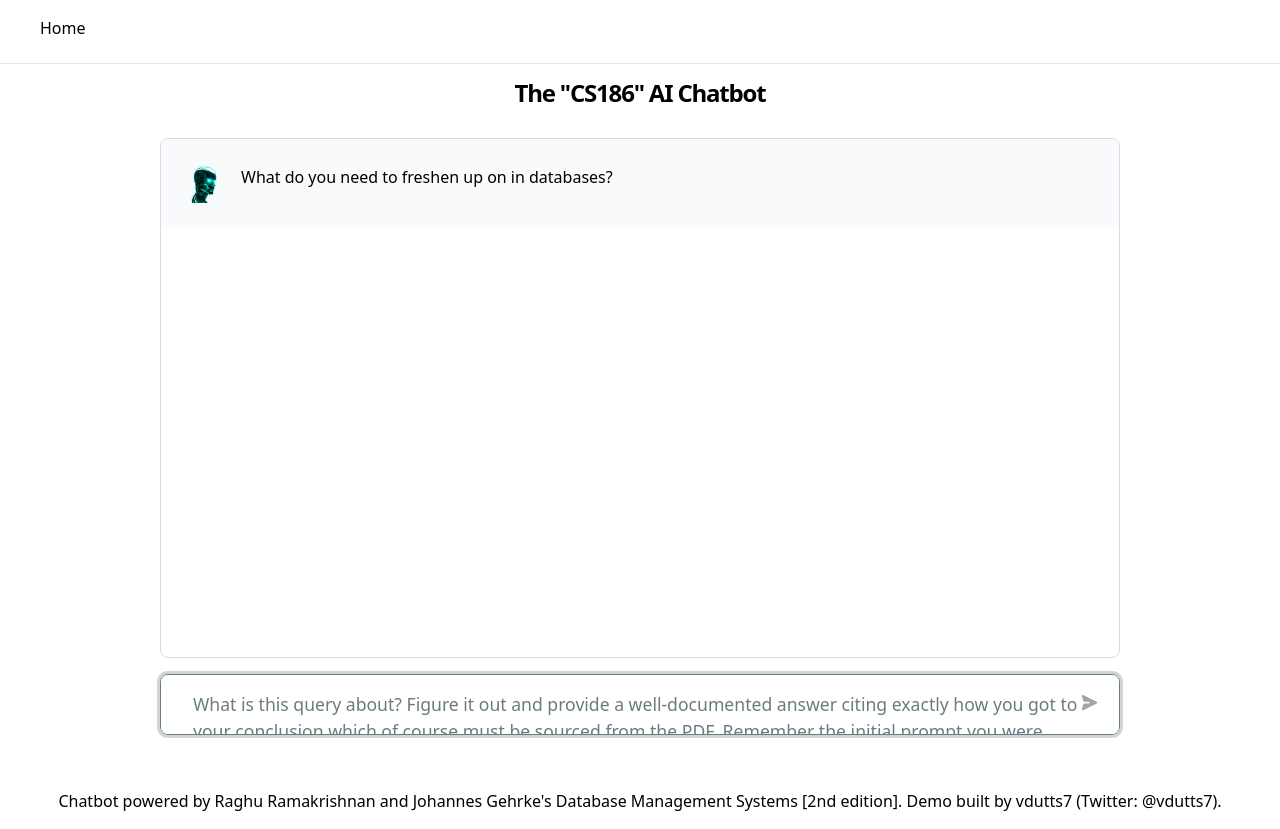
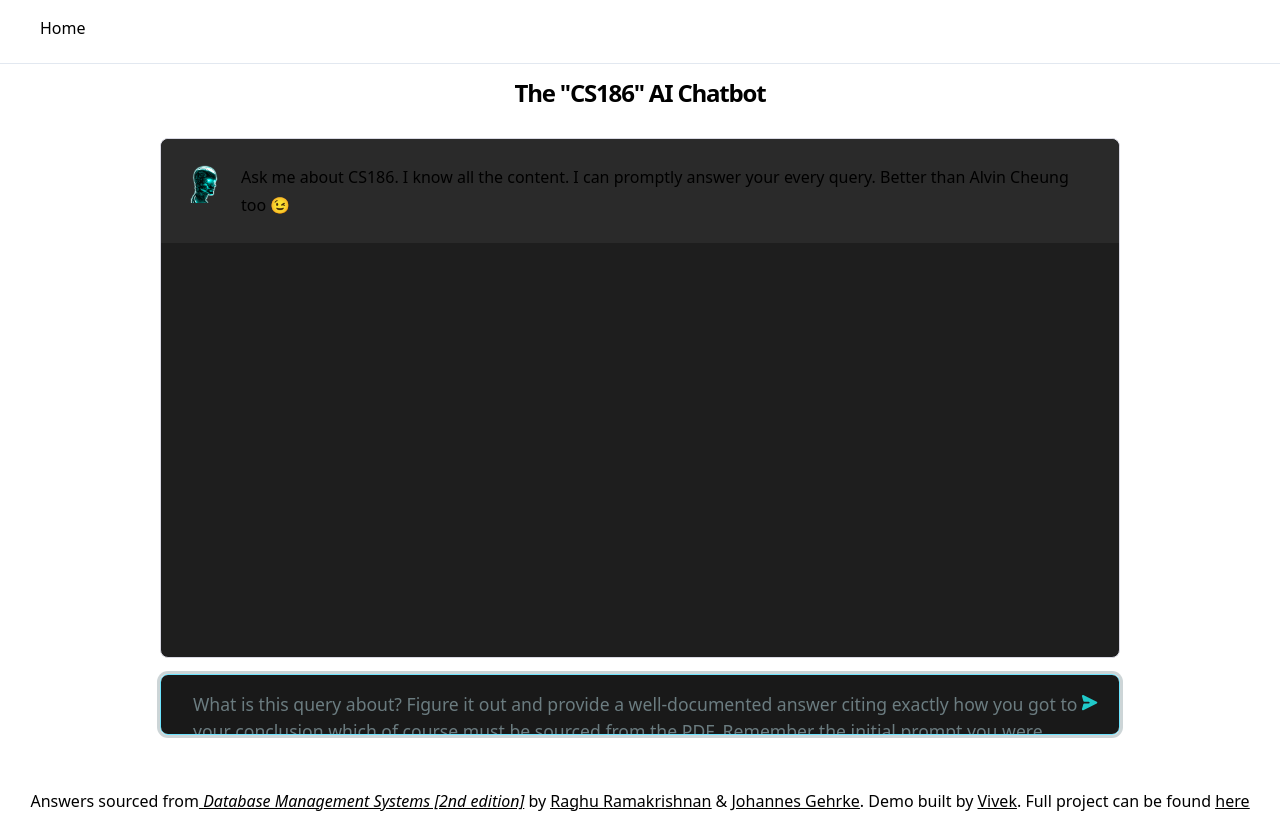
Before and after one commit to vdutts7/cs186-ai-chat, a Next.js app: page / in a window 1280 px wide. Built offline with nearby package versions, Linux system fonts and the light colour scheme.

Commit message:
added links to footer + ui loaded 🎨

```diff
--- a/config/pinecone.ts
+++ b/config/pinecone.ts
@@ -1,9 +1,8 @@
+if (!process.env.PINECONE_INDEX_NAME) {
+  throw new Error('.env file is missing a variable: PINECONE_INDEX_NAME');
+}
 
+const PINECONE_INDEX_NAME = process.env.PINECONE_INDEX_NAME ?? '';
+const PINECONE_NAMESPACE = 'demo-ramakrishnan';
 
-if (!process.env.PINECONE_INDEX_NAME) {
-    throw new Error('.env file is missing a variable: PINECONE_INDEX_NAME');
-  }
-  const PINECONE_INDEX_NAME = process.env.PINECONE_INDEX_NAME ?? '';
-  const PINECONE_NAMESPACE = 'demo-ramakrishnan';
-
-  export {PINECONE_INDEX_NAME, PINECONE_NAMESPACE };
+export { PINECONE_INDEX_NAME, PINECONE_NAMESPACE };
--- a/next.config.js
+++ b/next.config.js
@@ -1,11 +1,18 @@
+// /** @type {import('next').NextConfig} */
+// const nextConfig = {
+//     reactStrictMode: true,
+//     swcMinify: true,
+//     webpack(config) {
+//       config.experiments = { ...config.experiments, topLevelAwait: true };
+//       return config;
+//     },
+//   };
+
+//   export default nextConfig;
+
 /** @type {import('next').NextConfig} */
 const nextConfig = {
-    reactStrictMode: true,
-    swcMinify: true,
-    webpack(config) {
-      config.experiments = { ...config.experiments, topLevelAwait: true };
-      return config;
-    },
-  };
+  reactStrictMode: true,
+}
 
-  export default nextConfig;
+module.exports = nextConfig
--- a/package.json
+++ b/package.json
@@ -20,7 +20,7 @@
     "dotenv": "^16.0.3",
     "langchain": "0.0.55",
     "lucide-react": "^0.125.0",
-    "next": "13.2.3",
+    "next": "^13.2.3",
     "pdf-parse": "1.1.1",
     "react": "18.2.0",
     "react-dom": "18.2.0",
--- a/pages/api/chat.ts
+++ b/pages/api/chat.ts
@@ -2,7 +2,7 @@ import type { NextApiRequest, NextApiResponse } from 'next';
 import { OpenAIEmbeddings } from 'langchain/embeddings/openai';
 import { PineconeStore } from 'langchain/vectorstores/pinecone';
 import { makeChain } from '@/utils/makechain';
-import { pinecone } from '@/utils/pinecone-client';
+import { getPinecone } from '@/utils/pinecone-client';
 import { PINECONE_INDEX_NAME, PINECONE_NAMESPACE } from '@/config/pinecone';
 
 export default async function handler(
@@ -25,9 +25,9 @@ export default async function handler(
   const sanitizedQuestion = question.trim().replaceAll('\n', ' ');
 
   try {
+    const pinecone = await getPinecone();
     const index = pinecone.Index(PINECONE_INDEX_NAME);
 
-    /* create vectorstore*/
     const vectorStore = await PineconeStore.fromExistingIndex(
       new OpenAIEmbeddings({}),
       {
--- a/pages/index.tsx
+++ b/pages/index.tsx
@@ -25,7 +25,7 @@ export default function Home() {
   }>({
     messages: [
       {
-        message: 'What do you need to freshen up on in databases?',
+        message: 'Ask me about CS186. I know all the content. I can promptly answer your every query. Better than Alvin Cheung too 😉',
         type: 'apiMessage',
       },
     ],
@@ -238,9 +238,11 @@ export default function Home() {
           </main>
         </div>
         <footer className="m-auto p-4">
-          <a href="https://github.com/vdutts7">
-            Chatbot powered by Raghu Ramakrishnan and Johannes Gehrke's Database Management Systems [2nd edition]. Demo built by vdutts7 (Twitter: @vdutts7).
-          </a>
+          <div>
+            Answers sourced from
+            <u><i><a> Database Management Systems [2nd edition]</a></i></u> by <u><a href="mailto:raghu@cs.wisc.edu">Raghu Ramakrishnan</a></u> & <u><a href="mailto:johannes@cs.cornell.edu">Johannes Gehrke</a></u>. Demo built by
+            <a href="https://twitter.com/vdutts7/"> <u>Vivek</u></a>. Full project can be found <u><a href="https://github.com/vdutts7/db-ramakrish/">here</a></u>
+          </div>
         </footer>
       </Layout>
     </>
--- a/styles/Home.module.css
+++ b/styles/Home.module.css
@@ -1,3 +1,4 @@
+
 .main {
     display: flex;
     flex-direction: column;
@@ -7,8 +8,15 @@
   }
   .header {
     width: auto;
+    color: rgb(29, 29, 29);
+
   }
   .header p {
+    font-size: 2rem;
+    color: rgb(29, 29, 29);
+    margin: 0;
+    padding: 0;
+
     text-align: center;
   }
   .cloudform {
@@ -22,8 +30,8 @@
     width: 75vw;
     border-radius: 0.5rem;
     border: 1px solid #33e7ff;
-    background: #ffffff;
-    color: #000;
+    background: #191919;
+    color: #ffffff;
     outline: none;
   }
 
@@ -33,7 +41,7 @@
 
   .textarea:focus {
     outline: none;
-    border-color: #6b7c80;
+    border-color: #6de4ff;
     box-shadow: 0 0 0 3px rgba(156, 171, 175, 0.5);
   }
 
@@ -45,7 +53,7 @@
     position: absolute;
     top: 0.87rem;
     right: 1rem;
-    color: rgb(162, 165, 165);
+    color: rgb(32, 201, 201);
     background: none;
     padding: 0.3rem;
     border: none;
@@ -87,7 +95,7 @@
   }
 
   .usermessage {
-    background: #ffffff;
+    background: #1a1a1a;
     padding: 1.5rem;
     color: #000;
   }
@@ -113,7 +121,7 @@
   }
 
   .apimessage {
-    background: #f9fafb;
+    background: #2a2a2a;
     padding: 1.5rem;
     color: #000;
     animation: fadein 0.5s;
@@ -143,12 +151,12 @@
   }
 
   .markdownanswer a {
-    color: #b13a3a;
+    color: #ff0c0c;
     font-weight: 500;
   }
 
   .markdownanswer code {
-    color: #15cb19;
+    color: #2bff00;
     font-weight: 500;
     white-space: pre-wrap !important;
   }
@@ -183,7 +191,7 @@
   .cloud {
     width: 75vw;
     height: 65vh;
-    background: #ffffff;
+    background: #1e1e1e;
     border-radius: 0.5rem;
     border: 1px solid #d9d9e3;
     display: flex;
--- a/tsconfig.json
+++ b/tsconfig.json
@@ -24,6 +24,9 @@
       "@/*": ["./*"]
     }
   },
+  "experiments": {
+    "topLevelAwait": true
+  },
   "include": ["next-env.d.ts", "**/*.ts", "**/*.tsx", ".next/types/**/*.ts"],
   "exclude": ["node_modules"]
 }
--- a/utils/pinecone-client.ts
+++ b/utils/pinecone-client.ts
@@ -1,8 +1,11 @@
 import { PineconeClient } from '@pinecone-database/pinecone';
 
 if (!process.env.PINECONE_ENVIRONMENT || !process.env.PINECONE_API_KEY) {
-  throw new Error('.env file missing one or more variables: PINECONE_ENVIRONMENT, PINECONE_API_KEY');
+  throw new Error(
+    '.env file missing one or more variables: PINECONE_ENVIRONMENT, PINECONE_API_KEY'
+  );
 }
+
 async function initPinecone() {
   try {
     const pinecone = new PineconeClient();
@@ -13,7 +16,13 @@ async function initPinecone() {
     return pinecone;
   } catch (error) {
     console.log('error', error);
-    throw new Error('Oopsie poopsie--Pinecone Client could NOT be initialized');
+    throw new Error(
+      'Oopsie poopsie--Pinecone Client could NOT be initialized'
+    );
   }
 }
-export const pinecone = await initPinecone();
+
+export async function getPinecone() {
+  const pinecone = await initPinecone();
+  return pinecone;
+}
```
Also changed, not shown: 1 other file (tests, documents, lock files or other folders).
